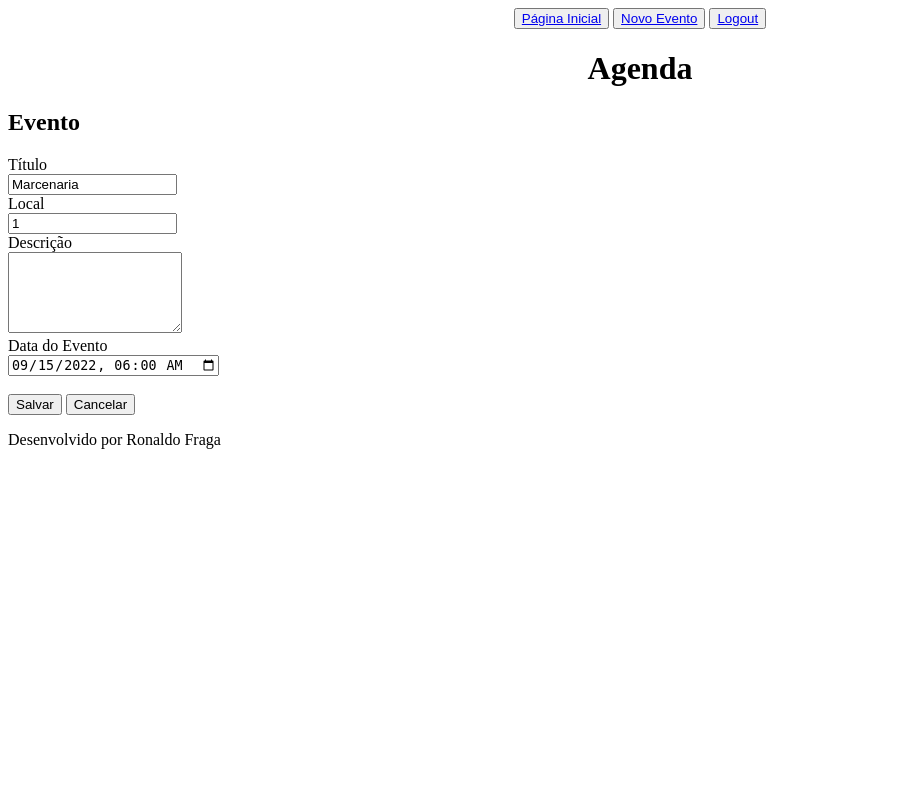
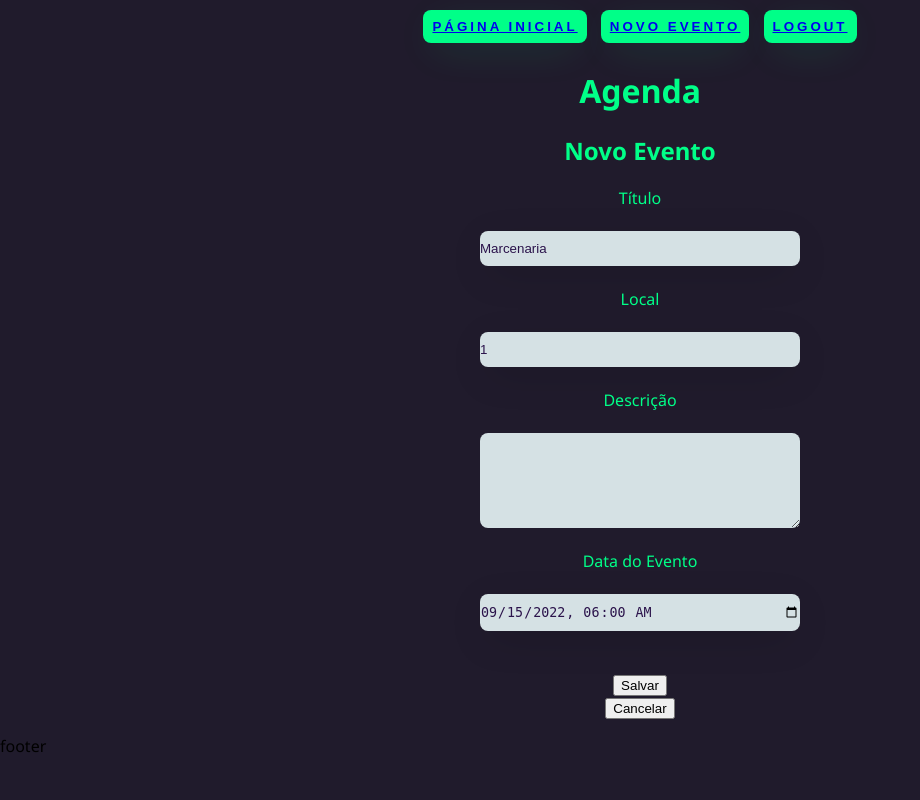
Before and after one commit to Ronaldo251/Agenda_Django, a Django app: page /agenda/evento/?id=2 in a window 1280 px wide. Shown: the whole page, without its empty margins (0-920 px from the left). Run offline with Django 4.2, Linux system fonts and the light colour scheme; a user stored in the database is signed in; data comes from the database, SQL or seed files in the repository; both versions use the stored data as it was after the commit.

Commit message:
Página de Eventos Reformulada

```diff
--- a/agenda/settings.py
+++ b/agenda/settings.py
@@ -121,6 +121,7 @@ STATIC_URL = 'static/'
 
 STATICFILES_DIRS = [
     BASE_DIR / "static",
+    BASE_DIR / "core/static",
     '/var/www/static/',
 ]
 
--- a/core/static/core/css/style.css
+++ b/core/static/core/css/style.css
@@ -1,4 +1,8 @@
 @import url('https://fonts.googleapis.com/css2?family=Noto+Sans:wght@400;700&display=swap');
+
+
+/*LOGIN.HTML*/
+
 
 body {
   font-family: 'Noto Sans', sans-serif;
@@ -145,3 +149,60 @@ body *{
         width: 90%
     }
 }
+
+/*MODEL-HEADER.HTML*/
+
+.main-header > button{
+    padding: 9px 9px;
+    border: none;
+    border-radius: 8px;
+    outline: none;
+    text-transform: uppercase;
+    font-weight: 800;
+    letter-spacing: 3px;
+    color: #2b134b;
+    background: #00ff88;
+    cursor: pointer;
+    box-shadow: 0px 10px 40px -12px #00ff8052;
+    margin: 10px 5px 5px 5px;
+}
+
+/*EVENTO.HTML*/
+
+.submit-evento{
+    color: #00ff88;
+    display: flex;
+    flex-direction: column;
+    align-items: center;
+}
+
+h2 {
+    color: #00ff88;
+}
+
+textarea {
+    width: 25%;
+    padding: 10px 0px;
+    border: none;
+    border-radius: 8px;
+    outline: none;
+    color: #2b134b;
+    background-color: #f0ffffde;
+}
+
+input {
+    width: 25%;
+    padding: 10px 0px;
+    border: none;
+    border-radius: 8px;
+    outline: none;
+    color: #2b134b;
+    background: #f0ffffde;
+    box-shadow: 0px 10px 40px -12px #00000056;
+}
+
+/*AGENDA.HTML*/
+
+.main-agenda{
+    color: #00ff88;
+    }
--- a/templates/agenda.html
+++ b/templates/agenda.html
@@ -1,7 +1,7 @@
 {% extends "model-page.html"%}
 
 {% block content%}
-
+<title>Agenda</title>
 <h2>Agendamentos</h2>
     <ul style ="font-size:18px">
         {% for evento in eventos %}
--- a/templates/evento.html
+++ b/templates/evento.html
@@ -2,9 +2,11 @@
 
 
 {% block content %}
-
-<h2>Evento</h2>
-<form action="submit" method="POST">{% csrf_token %}
+<title>Eventos | Agenda</title>
+<h2 align=center>Novo Evento</h2>
+{% load static %}
+<link rel="stylesheet" href="{% static 'core\css\style.css' %}">
+<form action="submit" method="POST" class="submit-evento">{% csrf_token %}
     <label>Título</label>
     <input type="number" name="id_evento" value="{{ evento.id }}" hidden>
     <br>
@@ -16,7 +18,7 @@
     <br>
     <label>Descrição</label>
     <br>
-    <textarea name="descricao" rows="5" cols="19">{{ evento.descricao }} </textarea>
+    <textarea name="descricao" rows="5" cols="19" [style.font-size.px]="20" [style.padding-top.px]="130" style="background-color: #f0ffffde;"> {{ evento.descricao }} </textarea>
     <br>
     <label>Data do Evento</label>
     <br>
--- a/templates/login.html
+++ b/templates/login.html
@@ -3,7 +3,7 @@
 <html lang="en">
 <head>
     <meta charset="UTF-8">
-    <title>Agenda</title>
+    <title>Login | Agenda</title>
     <link rel="stylesheet" href="{% static 'core\css\style.css' %}">
 </head>
 <body>
--- a/templates/model-footer.html
+++ b/templates/model-footer.html
@@ -1 +1 @@
-<p>Desenvolvido por Ronaldo Fraga</p>
+<p>footer</p>
--- a/templates/model-header.html
+++ b/templates/model-header.html
@@ -1,18 +1,20 @@
 
 <meta charset="UTF-8">
-
-<title>Agenda</title>
-<div align="center">
-    <button>
+{% load static %}
+<head>
+    <link rel="stylesheet" href="{% static 'core\css\style.css' %}">
+</head>
+<div class="main-header" align="center">
+    <button class="main-page">
         <a href="/">Página Inicial</a>
     </button>
 
-    <button>
+    <button class="event">
         <a href="evento/">Novo Evento</a>
     </button>
 
-    <button>
+    <button class="logout">
         <a href="/logout">Logout</a>
     </button>
 </div>
-<h1 align="center">Agenda</h1>
+<h1 align="center" class="main-agenda">Agenda</h1>
```
Also changed, not shown: db.sqlite3.
